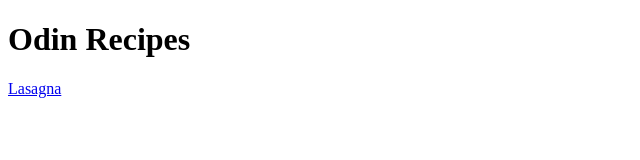
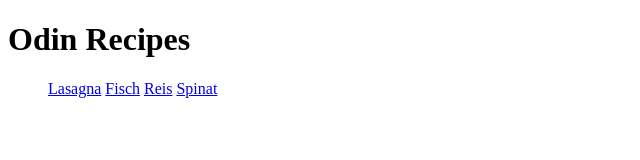
Before and after one commit to feindreh/odin-recipes, a plain HTML site: page index.html in a window 1280 px wide. Shown: the whole page, without its empty margins (0-640 px from the left). Drawn offline with Linux system fonts and the light colour scheme.

Commit message:
add fisch,reis,spinat links

```diff
--- a/index.html
+++ b/index.html
@@ -8,6 +8,11 @@
 </head>
 <body>
     <h1>Odin Recipes</h1>
-    <a href="./recipes/lasagna.html">Lasagna</a>
+        <ul>
+            <a href="./recipes/lasagna.html">Lasagna</a>
+            <a href="./recipes/fisch.html">Fisch</a>
+            <a href="./recipes/reis.html">Reis</a>
+            <a href="./recipes/spinat.html">Spinat</a>
+        </ul>
 </body>
 </html>
```
